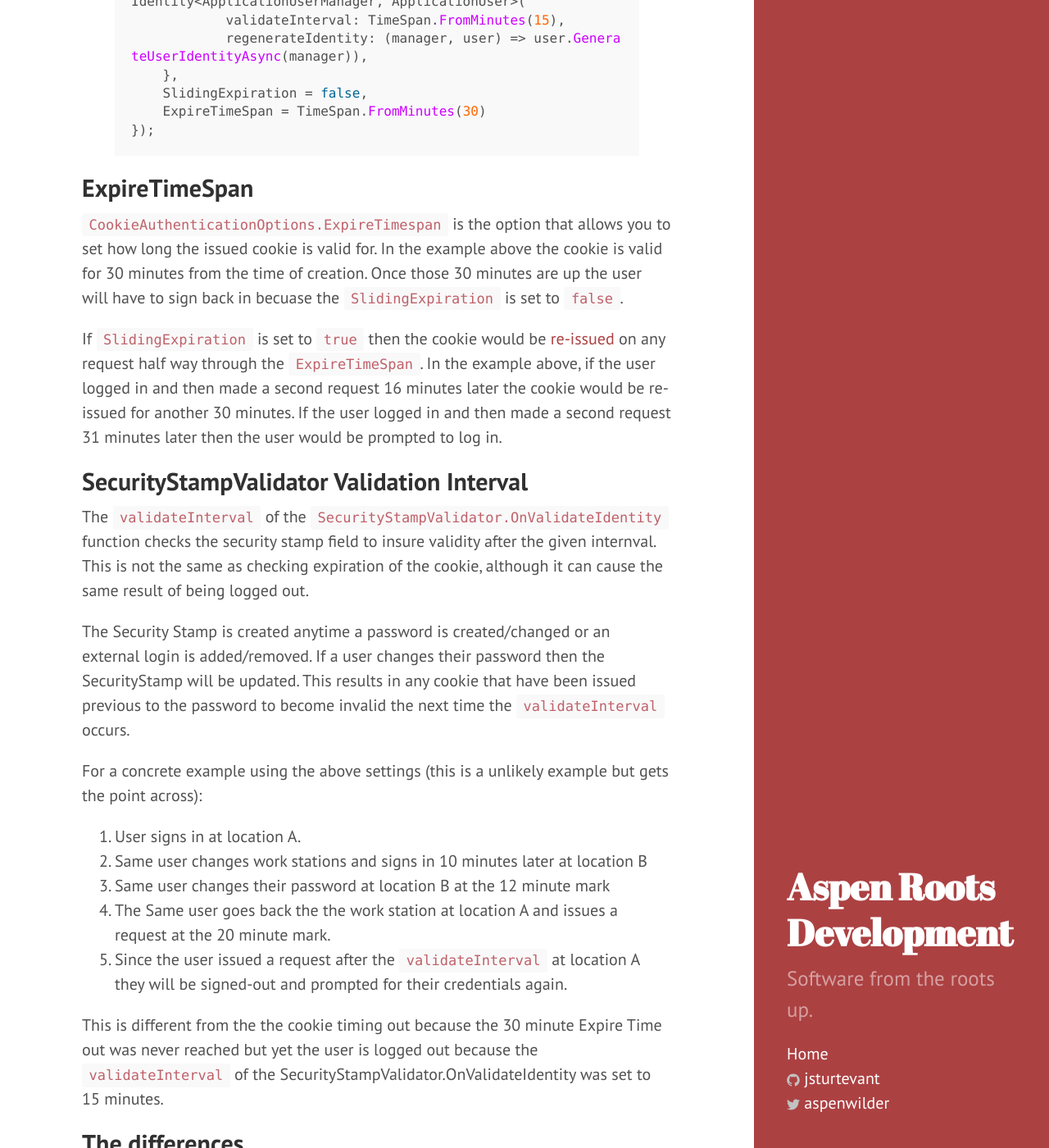
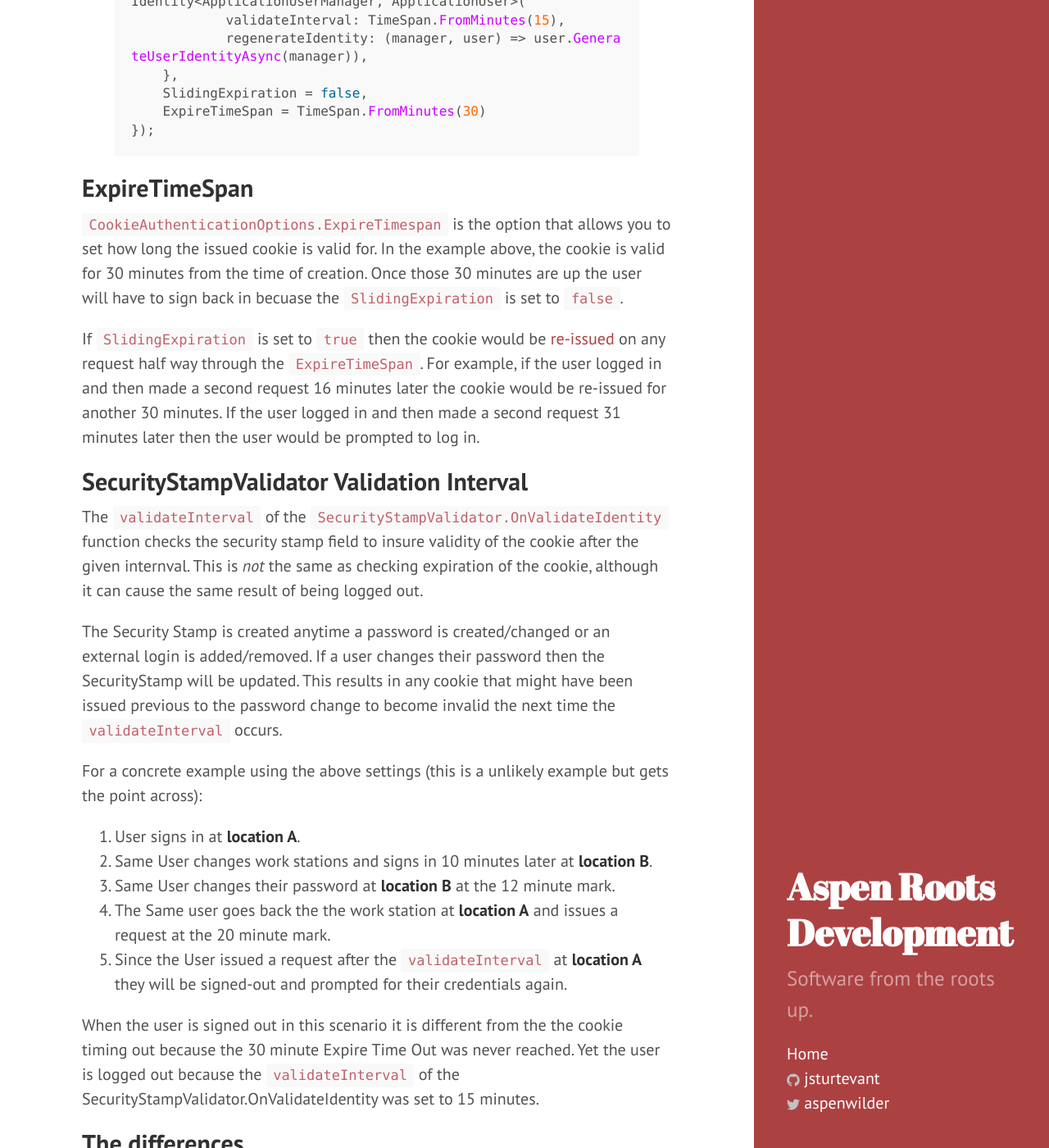
Before and after one commit to jsturtevant/jsturtevant.github.io, a Jekyll site: the page built from _posts/2014-10-29-ASPNET-Identity-Cookie-Authentication-Timeouts.markdown, in a window 1280 px wide and 1400 px high, scrolled down 548 px. Shown: the whole window at 82% size. Built offline with Jekyll 4.4.1, drawn with Linux system fonts in a browser that asks for light colours; Markdown is read by kramdown in place of the engine named in the settings; comment, search, counter and statistics services are not loaded; some of the changed text lies outside the part shown.

Commit message:
second draft

````diff
--- a/_posts/2014-10-29-ASPNET-Identity-Cookie-Authentication-Timeouts.markdown
+++ b/_posts/2014-10-29-ASPNET-Identity-Cookie-Authentication-Timeouts.markdown
@@ -24,24 +24,24 @@ If you are using cookie authentication in ASP.NET Identity 2.1, there are two ti
 {% endhighlight %}
 
 ## ExpireTimeSpan
-```CookieAuthenticationOptions.ExpireTimespan```  is the option that allows you to set how long the issued cookie is valid for.  In the example above the cookie is valid for 30 minutes from the time of creation.  Once those 30 minutes are up the user will have to sign back in becuase the ```SlidingExpiration``` is set to ```false```.
+```CookieAuthenticationOptions.ExpireTimespan```  is the option that allows you to set how long the issued cookie is valid for.  In the example above, the cookie is valid for 30 minutes from the time of creation.  Once those 30 minutes are up the user will have to sign back in becuase the ```SlidingExpiration``` is set to ```false```.
 
-If ```SlidingExpiration``` is set to ```true``` then the cookie would be [re-issued](http://msdn.microsoft.com/en-us/library/microsoft.owin.security.cookies.cookieauthenticationoptions.slidingexpiration(v=vs.113).aspx) on any request half way through the ```ExpireTimeSpan```.  In the example above, if the user logged in and then made a second request 16 minutes later the cookie would be re-issued for another 30 minutes.  If the user logged in and then made a second request 31 minutes later then the user would be prompted to log in.
+If ```SlidingExpiration``` is set to ```true``` then the cookie would be [re-issued](http://msdn.microsoft.com/en-us/library/microsoft.owin.security.cookies.cookieauthenticationoptions.slidingexpiration(v=vs.113).aspx) on any request half way through the ```ExpireTimeSpan```.  For example, if the user logged in and then made a second request 16 minutes later the cookie would be re-issued for another 30 minutes.  If the user logged in and then made a second request 31 minutes later then the user would be prompted to log in.
 
 ## SecurityStampValidator Validation Interval
-The ```validateInterval``` of the ```SecurityStampValidator.OnValidateIdentity``` function  checks the security stamp field to insure validity after the given internval.  This is not the same as checking expiration of the cookie, although it can cause the same result of being logged out.
+The ```validateInterval``` of the ```SecurityStampValidator.OnValidateIdentity``` function  checks the security stamp field to insure validity of the cookie after the given internval.  This is *not* the same as checking expiration of the cookie, although it can cause the same result of being logged out.
 
-The Security Stamp is created anytime a password is created/changed or an external login is added/removed.  If a user changes their password then the SecurityStamp will be updated.  This results in any cookie that have been issued previous to the password to become invalid the next time the ```validateInterval``` occurs.
+The Security Stamp is created anytime a password is created/changed or an external login is added/removed.  If a user changes their password then the SecurityStamp will be updated.  This results in any cookie that might have been issued previous to the password change to become invalid the next time the ```validateInterval``` occurs.
 
 For a concrete example using the above settings (this is a unlikely example but gets the point across):
 
-1. User signs in at location A.
-2. Same user changes work stations and signs in 10 minutes later at location B
-3. Same user changes their password at location B at the 12 minute mark
-4. The Same user goes back the the work station at location A and issues a request at the 20 minute mark.
-5. Since the user issued a request after the ```validateInterval``` at location A they will be signed-out and prompted for their credentials again.
+1. User signs in at **location A**.
+2. Same User changes work stations and signs in 10 minutes later at **location B**.
+3. Same User changes their password at **location B** at the 12 minute mark.
+4. The Same user goes back the the work station at **location A** and issues a request at the 20 minute mark.
+5. Since the User issued a request after the ```validateInterval``` at **location A** they will be signed-out and prompted for their credentials again.
 
-This is different from the the cookie timing out because the 30 minute Expire Time out was never reached but yet the user is logged out because the ```validateInterval``` of the SecurityStampValidator.OnValidateIdentity was set to 15 minutes.
+When the user is signed out in this scenario it is different from the the cookie timing out because the 30 minute Expire Time Out was never reached. Yet the user is logged out because the ```validateInterval``` of the SecurityStampValidator.OnValidateIdentity was set to 15 minutes.
 
 
 ## The differences
````
Also changed, not shown: other parts of _posts/2014-10-29-ASPNET-Identity-Cookie-Authentication-Timeouts.markdown (+2 -2 lines).
